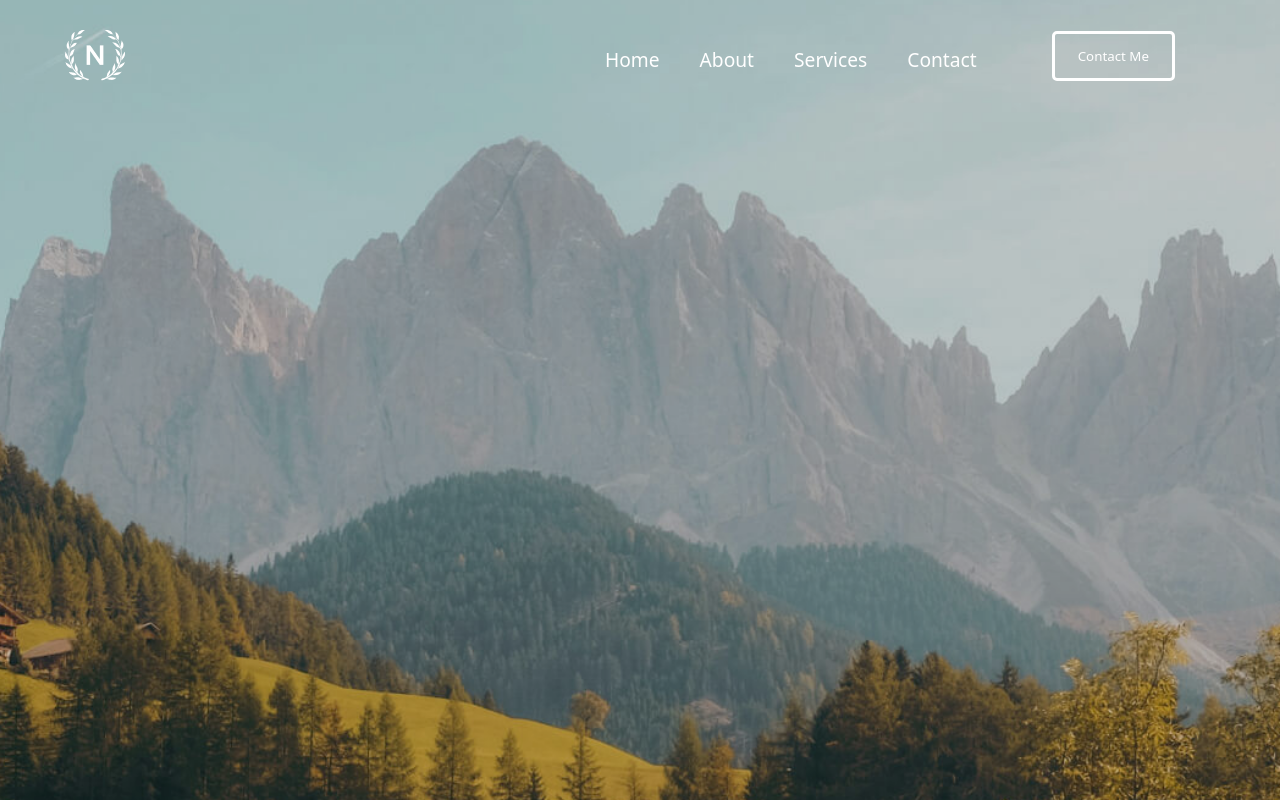
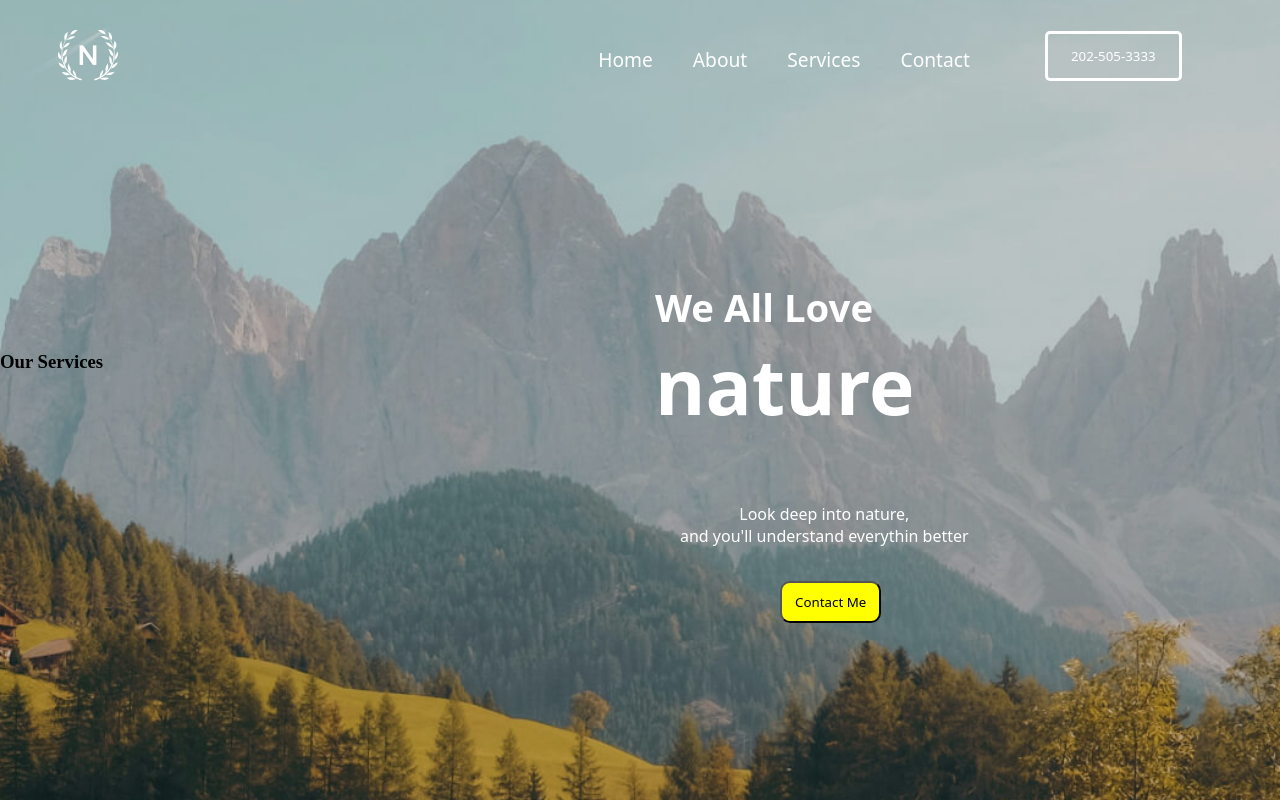
Before and after one commit to AbdulRahman-04/htmlCssProjects, a plain HTML site: page Project-2/index.html in a window 1280 px wide. Drawn offline with Linux system fonts and the light colour scheme.

Commit message:
HTML5 & CSS3

```diff
--- a/Project-2/index.html
+++ b/Project-2/index.html
@@ -11,7 +11,7 @@
       href="https://fonts.googleapis.com/css2?family=Open+Sans:ital,wght@0,300..800;1,300..800&display=swap"
       rel="stylesheet"
     />
-    <title>Document</title>
+    <title>Nature</title>
   </head>
   <body>
     <header>
@@ -22,13 +22,23 @@
           <li><a href="#">About</a></li>
           <li><a href="#">Services</a></li>
           <li><a href="#">Contact</a></li>
-          <li><button>Contact Me</button></li>
+          <li><button>202-505-3333</button></li>
         </ul>
       </nav>
     </header>
     <main>
         <section id="section1">
-
+            <h3>We All Love <br> <span id = "word">nature</span> </h3>
+            <p>Look deep into nature, <br> and you'll understand everythin better</p> <br>
+            <button>Contact Me</button>
+        </section>
+        <section id="section2">
+            <h3>Our Services</h3> <br>
+            <div id="images">
+                <img src="" alt="">
+                <img src="" alt="">
+                <img src="" alt="">
+            </div>
         </section>
     </main>
   </body>
--- a/Project-2/style.css
+++ b/Project-2/style.css
@@ -58,7 +58,7 @@ nav img{
 }
 #navlinks ul li button{
     color: #fff;
-    font-family: system-ui, -apple-system, BlinkMacSystemFont, 'Segoe UI', Roboto, Oxygen, Ubuntu, Cantarell, 'Open Sans', 'Helvetica Neue', sans-serif;;
+    font-family: system-ui, -apple-system, BlinkMacSystemFont, 'Segoe UI', Roboto, Oxygen, Ubuntu, Cantarell, 'Open Sans', 'Helvetica Neue', sans-serif;
     position: relative;
     margin-left: 35px;
     margin-top: -15px;
@@ -78,3 +78,48 @@ nav img{
   /* color: aqua; */
     transform: scale(1.1);
 }
+
+#section1 h3{
+    font-size: 3vw;
+    position: relative;
+    margin-left: 650px;
+    margin-top: 200px;
+    padding-left: 5px;
+    font-family: system-ui, -apple-system, BlinkMacSystemFont, 'Segoe UI', Roboto, Oxygen, Ubuntu, Cantarell, 'Open Sans', 'Helvetica Neue', sans-serif;;
+    color: #fff;
+}
+
+#section1 #word{
+   font-size: 6vw;
+   text-align-last: center;
+   position: absolute;
+   margin-right: 40px;
+   margin-bottom: 75px;
+}
+#section1 p{
+    position: absolute;
+    margin-left: 680px;
+    margin-top: 170px;
+    font-family: system-ui, -apple-system, BlinkMacSystemFont, 'Segoe UI', Roboto, Oxygen, Ubuntu, Cantarell, 'Open Sans', 'Helvetica Neue', sans-serif;
+    color: #fff;
+    text-align-last: center;
+}
+#section1 button{
+
+    color: #fff;
+    font-family: system-ui, -apple-system, BlinkMacSystemFont, 'Segoe UI', Roboto, Oxygen, Ubuntu, Cantarell, 'Open Sans', 'Helvetica Neue', sans-serif;
+    position: absolute;
+    margin-left: 780px;
+    margin-top: 230px;
+    padding: 10px 13px;
+    background-color: yellow;
+    color: #000;
+    transition: color 0.3s ease, transform 0.3s ease;
+    display: inline-block;
+    border-radius: 10px;
+    font-weight: 100;
+}
+#section1 button:hover{
+    color: #000;
+    transform: scale(1.1);
+}
```
